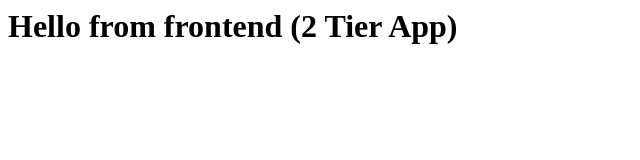
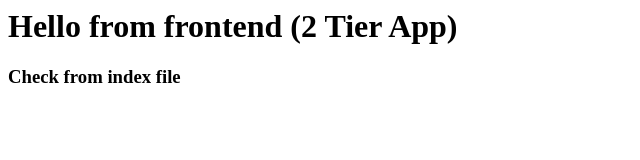
Before and after one commit to Tushar1418/2TierApp_ECR, a plain HTML site: page frontend/index.html in a window 1280 px wide. Shown: the whole page, without its empty margins (0-640 px from the left). Drawn offline with Linux system fonts and the light colour scheme.

Commit message:
2nd commit to check trigger

```diff
--- a/frontend/index.html
+++ b/frontend/index.html
@@ -1,5 +1,6 @@
 <html>
     <body>
       <h1>Hello from frontend (2 Tier App)</h1>
+       <h3> Check from index file</h3>
     </body>
 </html>
```
